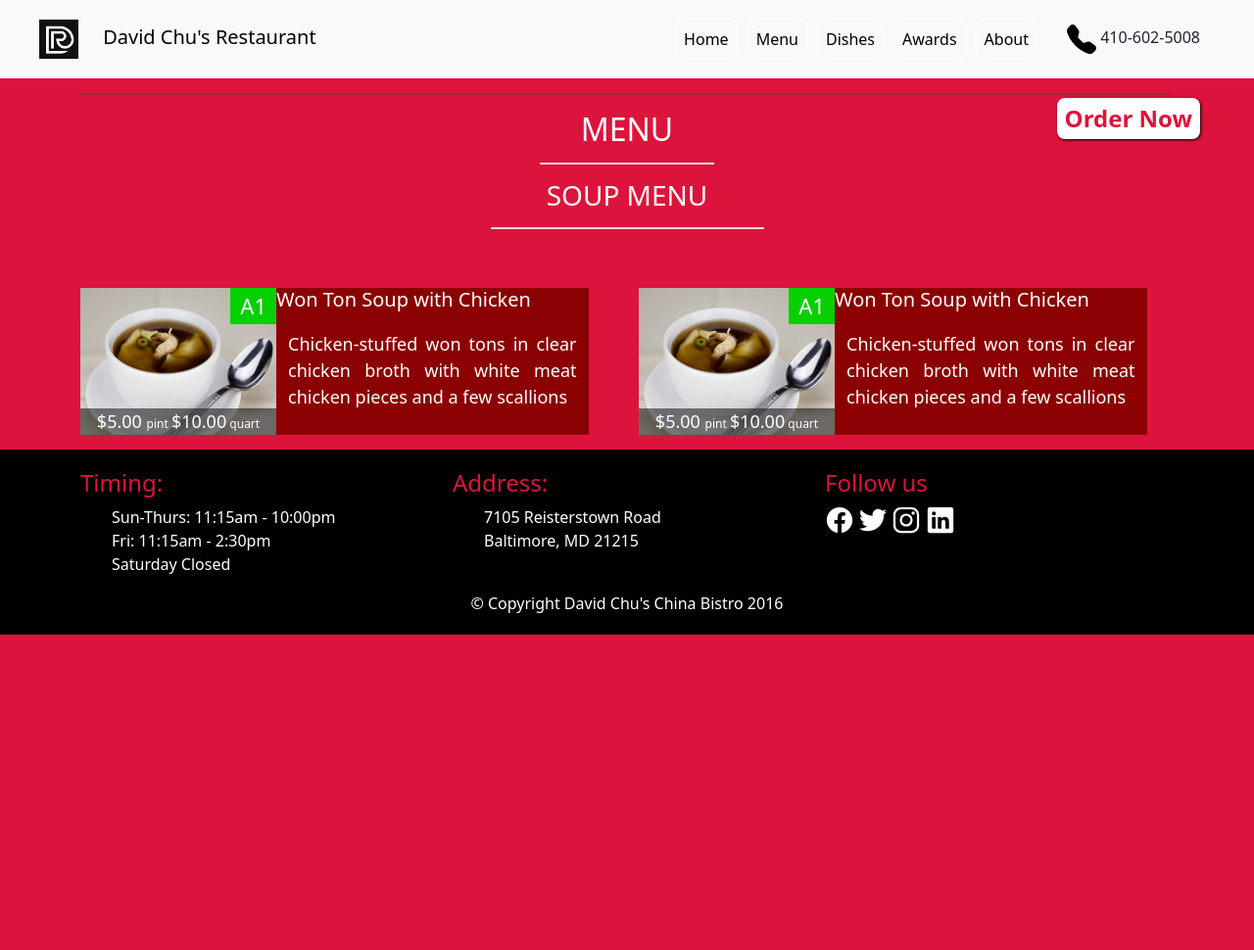
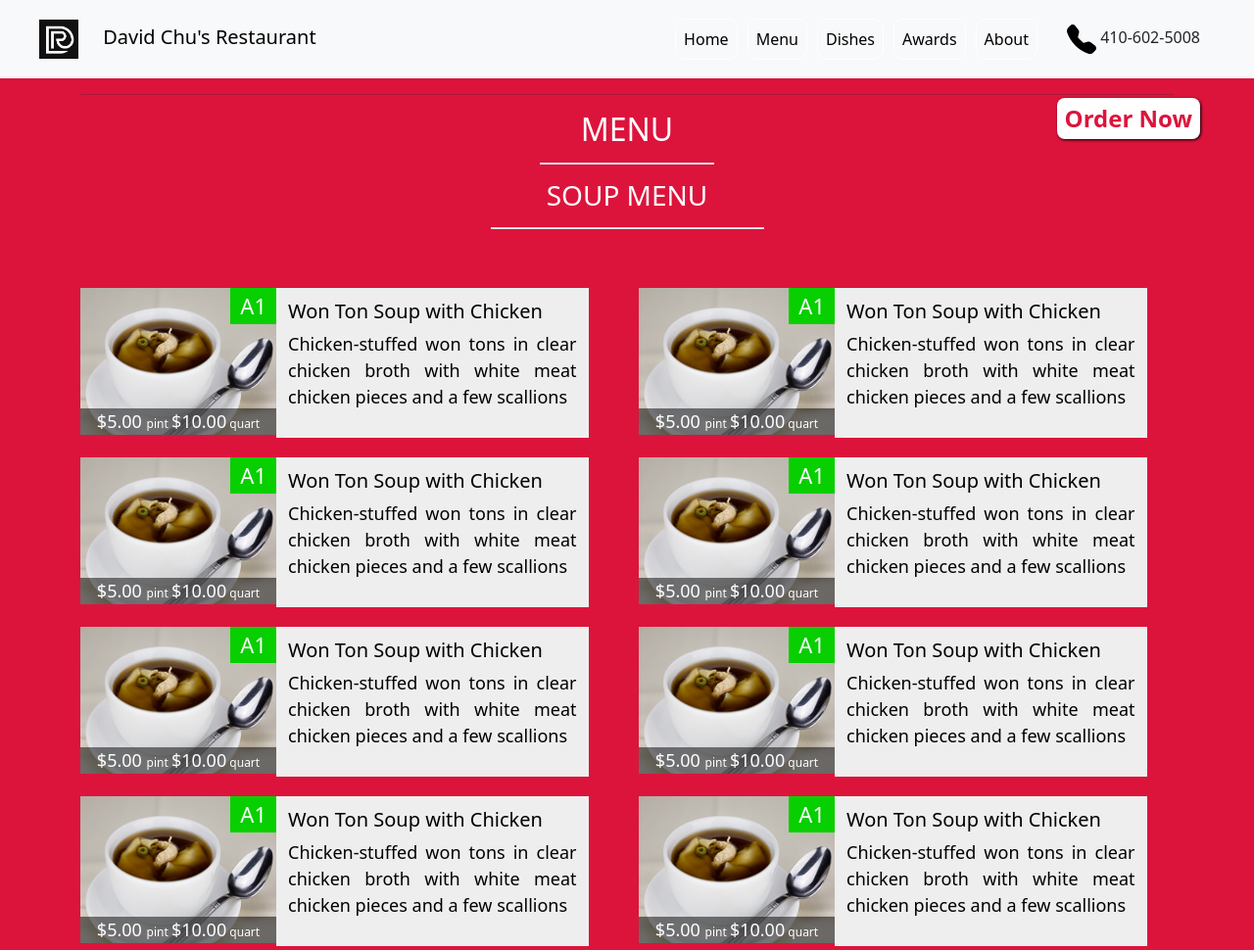
Before and after one commit to abdullah7316/David-Chu-s-Restaurant, a plain HTML site: page single-category.html in a window 1280 px wide. Shown: the top 970 px of the page at 98% size. Before the commit the page ends 800 px from the top, so only its background shows below. Drawn offline with nearby package versions, Linux system fonts and the light colour scheme.

Commit message:
Somhow Completed

```diff
--- a/single-category.html
+++ b/single-category.html
@@ -60,135 +60,6 @@
             </a>
     </nav>
 
-    <!-- Start of Menu Part -->
-    <!-- <div class="main-menu container">
-        <hr>
-        <h2>Menu</h2>
-        <div class="border"></div>
-        <div class="row">
-            <div class="col-md-3">
-                <a href="dishes/soup.html">
-                    <img width="200px" height="200x" src="images/menu/A/A.jpg">
-                    <a href="dishes/soup.html" class="dish-name">Soup</a>
-                    <span class="price">15$</span>
-                </a>
-            </div>
-            <div class="col-md-3">
-                <a href="dishes/appetizers.html">
-                    <img width="200px" height="200x" src="images/menu/B/B.jpg" alt="">
-                    <a href="dishes/appetizers.html" class="dish-name">Appetizers</a>
-                    <span class="price">10$</span>
-                </a>
-            </div>
-            <div class="col-md-3">
-                <a href="dishes/lunch.html">
-                    <img width="200px" height="200px" src="images/menu/C/C.jpg" alt="">
-                    <a href="dishes/lunch.html" class="dish-name">Lunch</a>
-                    <span class="price">15$</span>
-                </a>
-            </div>
-            <div class="col-md-3">
-                <a href="dishes/chow.html">
-                    <img width="200px" height="200px" src="images/menu/CM/CM.jpg" alt="">
-                    <a href="dishes/chow.html" class="dish-name">Chow Mein</a>
-                    <span class="price">25$</span>
-                </a>
-            </div>
-            <div class="col-md-3">
-                <a href="dishes/.html">
-                    <img width="200px" height="200px" src="images/menu/SR/SR.jpg" alt="">
-                    <a href="dishes/sushi.html" class="dish-name">sushi Menu</a>
-                    <span class="price">8$</spa</a>n>
-
-                </div>
-            <div class="col-md-3">
-                <a href="dishes/.html">
-                    <img width="200px" height="200px" src="images/menu/CU/CU.jpg" alt="">
-                    <a href="dishes/curry.html" class="dish-name">Curry</a>
-                    <span class="price">16$</span>
-                </a>
-            </div>
-            <div class="col-md-3">
-                <a href="dishes/.html">
-                    <img width="200px" height="200px" src="images/menu/D/D.jpg" alt="">
-                    <a href="dishes/dinner.html" class="dish-name">Dinner Combo</a>
-                    <span class="price">13$</span>
-                </a>
-            </div>
-            <div class="col-md-3">
-                <a href="dishes/.html">
-                    <img width="200px" height="200px" src="images/menu/DK/DK.jpg" alt="">
-                    <a href="dishes/duck.html" class="dish-name">Duck</a>
-                    <span class="price">22$</span>
-                </a>
-            </div>
-            <div class="col-md-3">
-                <a href="dishes/.html">
-                    <img width="200px" height="200px" src="images/menu/DS/DS.jpg" alt="">
-                    <a href="dishes/desserts.html" class="dish-name">Desserts</a>
-                    <span class="price">11$</span>
-                </a>
-            </div>
-            <div class="col-md-3">
-                <a href="dishes/.html">
-                    <img width="200px" height="200px" src="images/menu/F/F.jpg" alt="">
-                    <a href="index.html" class="dish-name">Beef</a>
-                    <span class="price">19$</span>
-                </a>
-            </div>
-            <div class="col-md-3">
-                <a href="dishes/.html">
-                    <img width="200px" height="200px" src="images/menu/FR/FR.jpg" alt="">
-                    <a href="index.html" class="dish-name">Fried Rice</a>
-                    <span class="price">14$</span>
-                </a>
-            </div>
-            <div class="col-md-3">
-                <a href="dishes/.html">
-                    <img width="200px" height="200px" src="images/menu/SO/SO.jpg" alt="">
-                    <a href="index.html" class="dish-name">Side Orders</a>
-                    <span class="price">18$</span>
-                </a>
-            </div>
-            <div class="col-md-3">
-                <a href="dishes/.html">
-                    <img width="200px" height="200px" src="images/menu/SP/SP.jpg" alt="">
-                    <a href="index.html" class="dish-name">Chef's Recommendations</a>
-                    <span class="price">10$</span>
-                </a>
-            </div>
-            <div class="col-md-3">
-                <a href="dishes/.html">
-                    <img width="200px" height="200px" src="images/menu/NF/NF.jpg" alt="">
-                    <a href="index.html" class="dish-name">Mei Fan (Very Fine Noodles)</a>
-                    <span class="price">10$</span>
-                </a>
-            </div>
-            <div class="col-md-3">
-                <a href="dishes/.html">
-                    <img width="200px" height="200px" src="images/menu/NL/NL.jpg" alt="">
-                    <a href="index.html" class="dish-name">Noodles (Lo Mein)</a>
-                    <span class="price">10$</span>
-                </a>
-            </div>
-            <div class="col-md-3">
-                <a href="dishes/.html">
-                    <img width="200px" height="200px" src="images/menu/VG/VG.jpg" alt="">
-                    <a href="index.html" class="dish-name">Vegetables</a>
-                    <span class="price">10$</span>
-                </a>
-            </div>
-            <div class="col-md-3">
-                <a href="dishes/.html">
-                    <img width="200px" height="200px" src="images/menu/V/V.jpg" alt="">
-                    <a href="index.html" class="dish-name">Veal</a>
-                    <span class="price">10$</span>
-                </a>
-            </div>
-
-        </div>
-    </div> -->
-    <!-- End of Menu Part -->
     <!-- Start of single category coding section -->
     <div class="container sub-category">
         <hr>
@@ -200,7 +71,7 @@
             <div class="col-md-6">
                 <div class="container inner-sub-category">
                     <div class="row">
-                        <div class="col-sm-5 dish-image">
+                        <div class="col-sm-5 col-sm-12 dish-image">
                                 <img src="images/menu/A/A1.jpg" width="200px" height="150px" class="align-center">
                                 <span class="dish-code">A1</span>
                                 <div class="dish-price"><span>$5.00 </span>pint <span> $10.00</span> quart</div>
@@ -216,7 +87,98 @@
             <div class="col-md-6">
                 <div class="container inner-sub-category">
                     <div class="row">
-                        <div class="col-sm-5 dish-image">
+                        <div class="col-sm-5 col-sm-12 dish-image">
+                                <img src="images/menu/A/A1.jpg" width="200px" height="150px" class="align-center">
+                                <span class="dish-code">A1</span>
+                                <div class="dish-price"><span>$5.00 </span>pint <span> $10.00</span> quart</div>
+                        </div>
+                        <div class="col-sm-7 dish-description">
+                            <h5 class="dish-name">Won Ton Soup with Chicken</h5>
+                            <p>Chicken-stuffed won tons in clear chicken broth with white meat chicken pieces and a few scallions</p>
+                        </div>
+                    </div>
+                </div>
+            </div>
+
+            <div class="col-md-6">
+                <div class="container inner-sub-category">
+                    <div class="row">
+                        <div class="col-sm-5 col-sm-12 dish-image">
+                                <img src="images/menu/A/A1.jpg" width="200px" height="150px" class="align-center">
+                                <span class="dish-code">A1</span>
+                                <div class="dish-price"><span>$5.00 </span>pint <span> $10.00</span> quart</div>
+                        </div>
+                        <div class="col-sm-7 dish-description">
+                            <h5 class="dish-name">Won Ton Soup with Chicken</h5>
+                            <p>Chicken-stuffed won tons in clear chicken broth with white meat chicken pieces and a few scallions</p>
+                        </div>
+                    </div>
+                </div>
+            </div>
+            <div class="col-md-6">
+                <div class="container inner-sub-category">
+                    <div class="row">
+                        <div class="col-sm-5 col-sm-12 dish-image">
+                                <img src="images/menu/A/A1.jpg" width="200px" height="150px" class="align-center">
+                                <span class="dish-code">A1</span>
+                                <div class="dish-price"><span>$5.00 </span>pint <span> $10.00</span> quart</div>
+                        </div>
+                        <div class="col-sm-7 dish-description">
+                            <h5 class="dish-name">Won Ton Soup with Chicken</h5>
+                            <p>Chicken-stuffed won tons in clear chicken broth with white meat chicken pieces and a few scallions</p>
+                        </div>
+                    </div>
+                </div>
+            </div>
+            <div class="col-md-6">
+                <div class="container inner-sub-category">
+                    <div class="row">
+                        <div class="col-sm-5 col-sm-12 dish-image">
+                                <img src="images/menu/A/A1.jpg" width="200px" height="150px" class="align-center">
+                                <span class="dish-code">A1</span>
+                                <div class="dish-price"><span>$5.00 </span>pint <span> $10.00</span> quart</div>
+                        </div>
+                        <div class="col-sm-7 dish-description">
+                            <h5 class="dish-name">Won Ton Soup with Chicken</h5>
+                            <p>Chicken-stuffed won tons in clear chicken broth with white meat chicken pieces and a few scallions</p>
+                        </div>
+                    </div>
+                </div>
+            </div>
+            <div class="col-md-6">
+                <div class="container inner-sub-category">
+                    <div class="row">
+                        <div class="col-sm-5 col-sm-12 dish-image">
+                                <img src="images/menu/A/A1.jpg" width="200px" height="150px" class="align-center">
+                                <span class="dish-code">A1</span>
+                                <div class="dish-price"><span>$5.00 </span>pint <span> $10.00</span> quart</div>
+                        </div>
+                        <div class="col-sm-7 dish-description">
+                            <h5 class="dish-name">Won Ton Soup with Chicken</h5>
+                            <p>Chicken-stuffed won tons in clear chicken broth with white meat chicken pieces and a few scallions</p>
+                        </div>
+                    </div>
+                </div>
+            </div>
+            <div class="col-md-6">
+                <div class="container inner-sub-category">
+                    <div class="row">
+                        <div class="col-sm-5 col-sm-12 dish-image">
+                                <img src="images/menu/A/A1.jpg" width="200px" height="150px" class="align-center">
+                                <span class="dish-code">A1</span>
+                                <div class="dish-price"><span>$5.00 </span>pint <span> $10.00</span> quart</div>
+                        </div>
+                        <div class="col-sm-7 dish-description">
+                            <h5 class="dish-name">Won Ton Soup with Chicken</h5>
+                            <p>Chicken-stuffed won tons in clear chicken broth with white meat chicken pieces and a few scallions</p>
+                        </div>
+                    </div>
+                </div>
+            </div>
+            <div class="col-md-6">
+                <div class="container inner-sub-category">
+                    <div class="row">
+                        <div class="col-sm-5 col-sm-12 dish-image">
                                 <img src="images/menu/A/A1.jpg" width="200px" height="150px" class="align-center">
                                 <span class="dish-code">A1</span>
                                 <div class="dish-price"><span>$5.00 </span>pint <span> $10.00</span> quart</div>
--- a/style.css
+++ b/style.css
@@ -98,12 +98,7 @@ ul li .nav-link:hover{
         top: 160px;
     }
 }
-@media(max-width:576px){
-    .ordernow-btn{
-        right: 5px;
-        top: 90vh;
-    }
-}
+
 
 /*--------------------------------Jumbotron Image----------------------------------------*/
 .bg-img{
@@ -411,7 +406,7 @@ ul li .nav-link:hover{
 /*---------------------Sub-Category----------------------------------*/
 
 .sub-category > .row{
-    color: #fff;
+    color: black;
     margin-top: 60px;
 }
 
@@ -429,7 +424,9 @@ ul li .nav-link:hover{
     text-transform: uppercase;
     margin: 15px;
 }
-
+.sub-category .col-md-6{
+    margin-bottom: 20px;
+}
 
 .inner-sub-category .col-sm-5{
     position: relative;
@@ -474,29 +471,23 @@ ul li .nav-link:hover{
 
 .inner-sub-category .col-sm-7{
     position: relative;
-    height: 150px;
+    height: auto;
     margin: 0;
     padding: 0;
-    background-color: darkred;
+    background-color: rgb(238, 238, 238);
+    padding: 12px;
 }
 .inner-sub-category .col-sm-7 p{
     text-align: justify;
     font-size: 18px;
-    padding: 12px;
 }
-@media(min-width:767px) and (max-width:992px){
-    .inner-sub-category .col-sm-7{
+
+
+@media(max-width:576px){
+    .inner-sub-category .col-sm-5, .inner-sub-category .col-sm-7{
         height: auto;
-    }
-}
-@media(max-width:767px){
-    .sub-category .col-md-6{
-        margin-bottom: 20px;
-    }
-}
-@media(max-width:576px){
-    .inner-sub-category .col-sm-7{
-        height: auto;
+        margin: 1px auto;
+        text-align: center;
     }
 }
 /*---------------------------------------------------------------------------------*/
```
